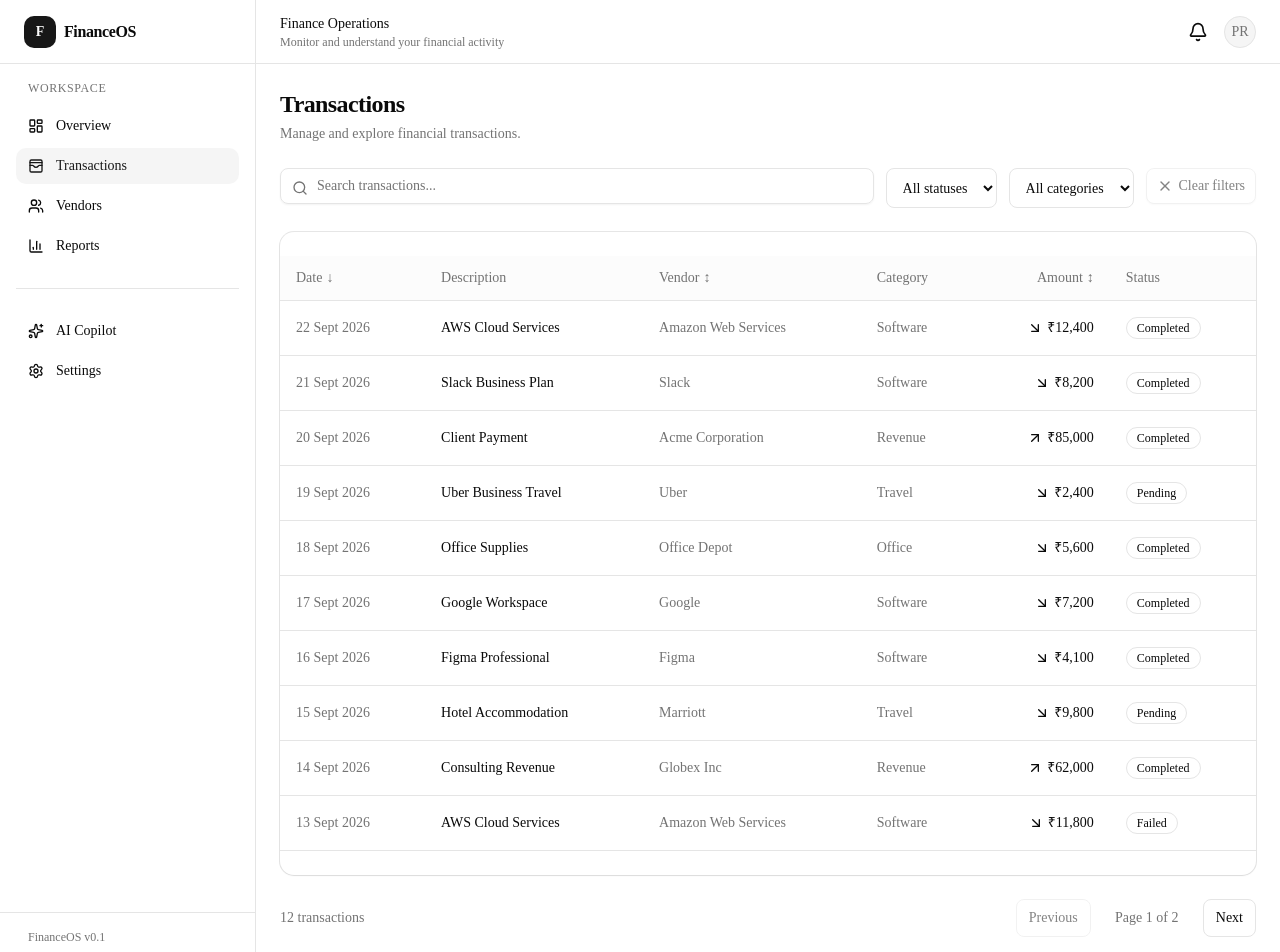
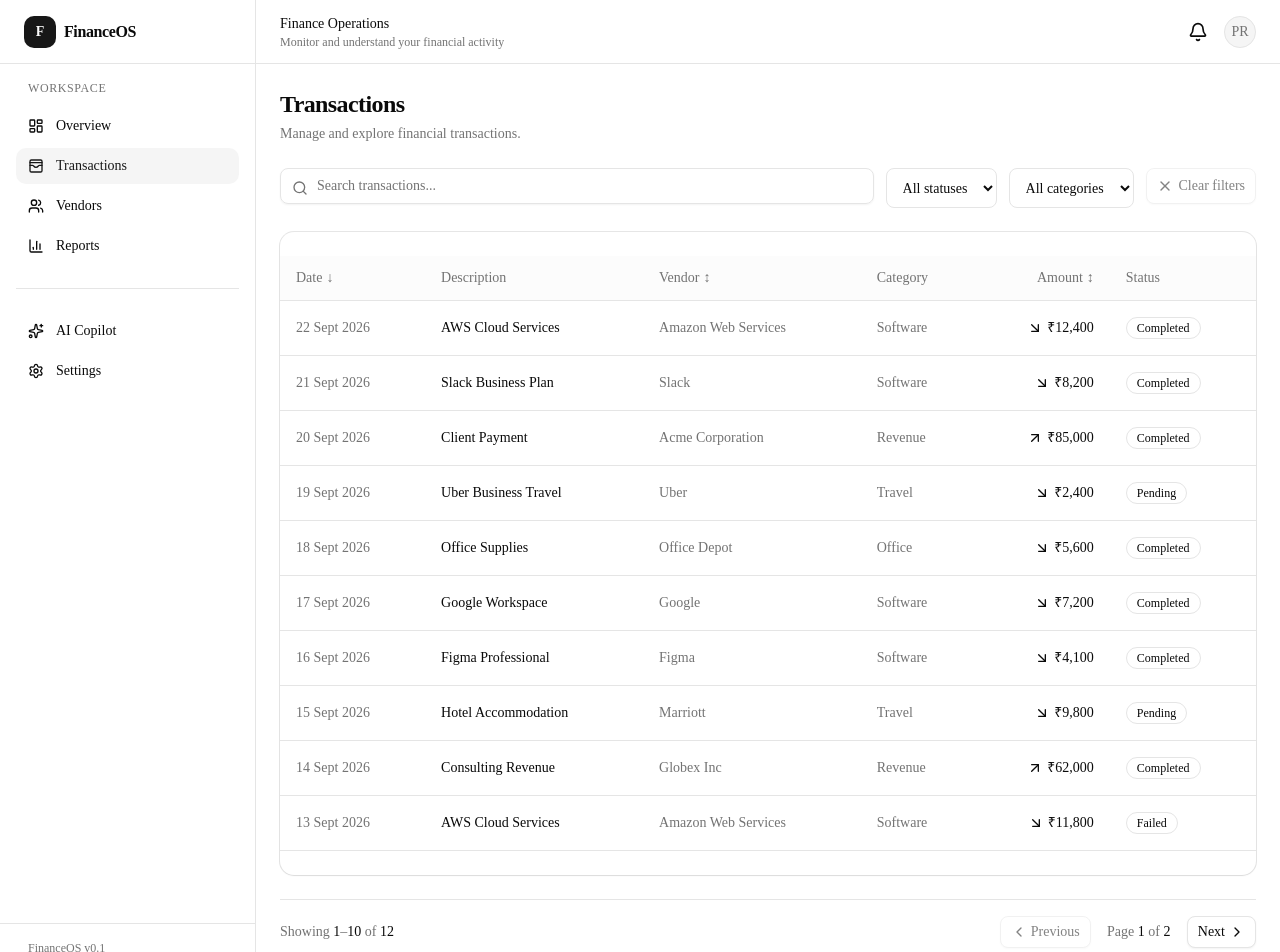
Before and after one commit to priyankamaharathy/ai-finance-operations-copilot, a Next.js app: page /transactions in a window 1280 px wide. Shown: the top 952 px of the page. Built offline with nearby package versions, Linux system fonts and the light colour scheme.

Commit message:
feat: improve transaction pagination

```diff
--- a/src/app/(dashboard)/transactions/page.tsx
+++ b/src/app/(dashboard)/transactions/page.tsx
@@ -1,24 +1,16 @@
 "use client";
 
-import { useMemo, useState } from "react";
-import {
-  usePathname,
-  useRouter,
-  useSearchParams,
-} from "next/navigation";
+import { useEffect, useMemo, useState } from "react";
+
+import {usePathname, useRouter, useSearchParams,} from "next/navigation";
 
 import { TransactionDetails } from "@/features/transactions/components/transaction-details";
 import { TransactionFilters } from "@/features/transactions/components/transaction-filters";
 import { TransactionTable } from "@/features/transactions/components/transaction-table";
 import { useTransactions } from "@/features/transactions/hooks/use-transactions";
+import { Pagination } from "@/components/shared/pagination";
 
-import type {
-  SortDirection,
-  Transaction,
-  TransactionFilters as TransactionFilterValues,
-  TransactionSortField,
-  TransactionStatus,
-} from "@/features/transactions/types/transaction";
+import type {SortDirection, Transaction, TransactionFilters as TransactionFilterValues, TransactionSortField, TransactionStatus,} from "@/features/transactions/types/transaction";
 
 export default function TransactionsPage() {
   const router = useRouter();
@@ -66,6 +58,15 @@
     isError,
   } = useTransactions(page, filters);
 
+  useEffect(() => {
+  if (!data || page <= data.totalPages) {
+    return;
+  }
+  updateUrl({
+    page: String(data.totalPages),
+  });
+}, [data, page]);
+
   const updateUrl = (
     updates: Record<string, string | null>,
   ) => {
@@ -105,6 +106,12 @@
   };
 
   const handlePageChange = (nextPage: number) => {
+  if (!data) {
+    return;
+  }
+ if (nextPage < 1 || nextPage > data.totalPages) {
+    return;
+  }
   updateUrl({
     page: String(nextPage),
   });
@@ -188,45 +195,13 @@
             sortDirection={filters.sortDirection}
             onSort={handleSort}
           />
-
-          <div className="flex flex-col gap-3 sm:flex-row sm:items-center sm:justify-between">
-            <p className="text-sm text-muted-foreground">
-              {data.total} transactions
-            </p>
-
-            <div className="flex items-center gap-2">
-              <button
-                type="button"
-                disabled={page === 1}
-                onClick={() =>
-                  handlePageChange(page - 1)
-                }
-                className="rounded-md border px-3 py-2 text-sm transition-colors hover:bg-muted disabled:cursor-not-allowed disabled:opacity-50"
-              >
-                Previous
-              </button>
-
-              <span
-                className="min-w-24 text-center text-sm text-muted-foreground"
-                aria-live="polite"
-              >
-                Page {data.page} of {data.totalPages}
-              </span>
-
-              <button
-                type="button"
-                disabled={
-                  page >= data.totalPages
-                }
-                onClick={() =>
-                  handlePageChange(page + 1)
-                }
-                className="rounded-md border px-3 py-2 text-sm transition-colors hover:bg-muted disabled:cursor-not-allowed disabled:opacity-50"
-              >
-                Next
-              </button>
-            </div>
-          </div>
+          <Pagination
+            page={data.page}
+            totalPages={data.totalPages}
+            total={data.total}
+            pageSize={data.pageSize}
+            onPageChange={handlePageChange}
+          />
         </>
       ) : null}
 
--- /dev/null
+++ b/src/components/shared/pagination.tsx
@@ -0,0 +1,79 @@
+"use client";
+
+import { ChevronLeft, ChevronRight } from "lucide-react";
+import { Button } from "@/components/ui/button";
+
+interface PaginationProps {
+  page: number;
+  totalPages: number;
+  total: number;
+  pageSize: number;
+  onPageChange: (page: number) => void;
+}
+
+export function Pagination({
+  page,
+  totalPages,
+  total,
+  pageSize,
+  onPageChange,
+}: PaginationProps) {
+  if (total === 0) {
+    return null;
+  }
+
+  const startItem = (page - 1) * pageSize + 1;
+  const endItem = Math.min(page * pageSize, total);
+
+  return (
+    <nav
+      aria-label="Transactions pagination"
+      className="flex flex-col gap-3 border-t pt-4 sm:flex-row sm:items-center sm:justify-between"
+    >
+      <p className="text-sm text-muted-foreground">
+        Showing{" "}
+        <span className="font-medium text-foreground">{startItem}</span>
+        {"–"}
+        <span className="font-medium text-foreground">{endItem}</span>{" "}
+        of{" "}
+        <span className="font-medium text-foreground">{total}</span>
+      </p>
+
+      <div className="flex items-center gap-2">
+        <Button
+          type="button"
+          variant="outline"
+          size="sm"
+          disabled={page <= 1}
+          onClick={() => onPageChange(page - 1)}
+          aria-label="Go to previous page"
+        >
+          <ChevronLeft className="size-4" aria-hidden="true" />
+          <span className="hidden sm:inline">Previous</span>
+        </Button>
+
+        <span
+          className="min-w-20 text-center text-sm text-muted-foreground"
+          aria-live="polite"
+        >
+          Page{" "}
+          <span className="font-medium text-foreground">{page}</span>{" "}
+          of{" "}
+          <span className="font-medium text-foreground">{totalPages}</span>
+        </span>
+
+        <Button
+          type="button"
+          variant="outline"
+          size="sm"
+          disabled={page >= totalPages}
+          onClick={() => onPageChange(page + 1)}
+          aria-label="Go to next page"
+        >
+          <span className="hidden sm:inline">Next</span>
+          <ChevronRight className="size-4" aria-hidden="true" />
+        </Button>
+      </div>
+    </nav>
+  );
+}
```
Lines whose indentation alone changed are shown as unchanged.
